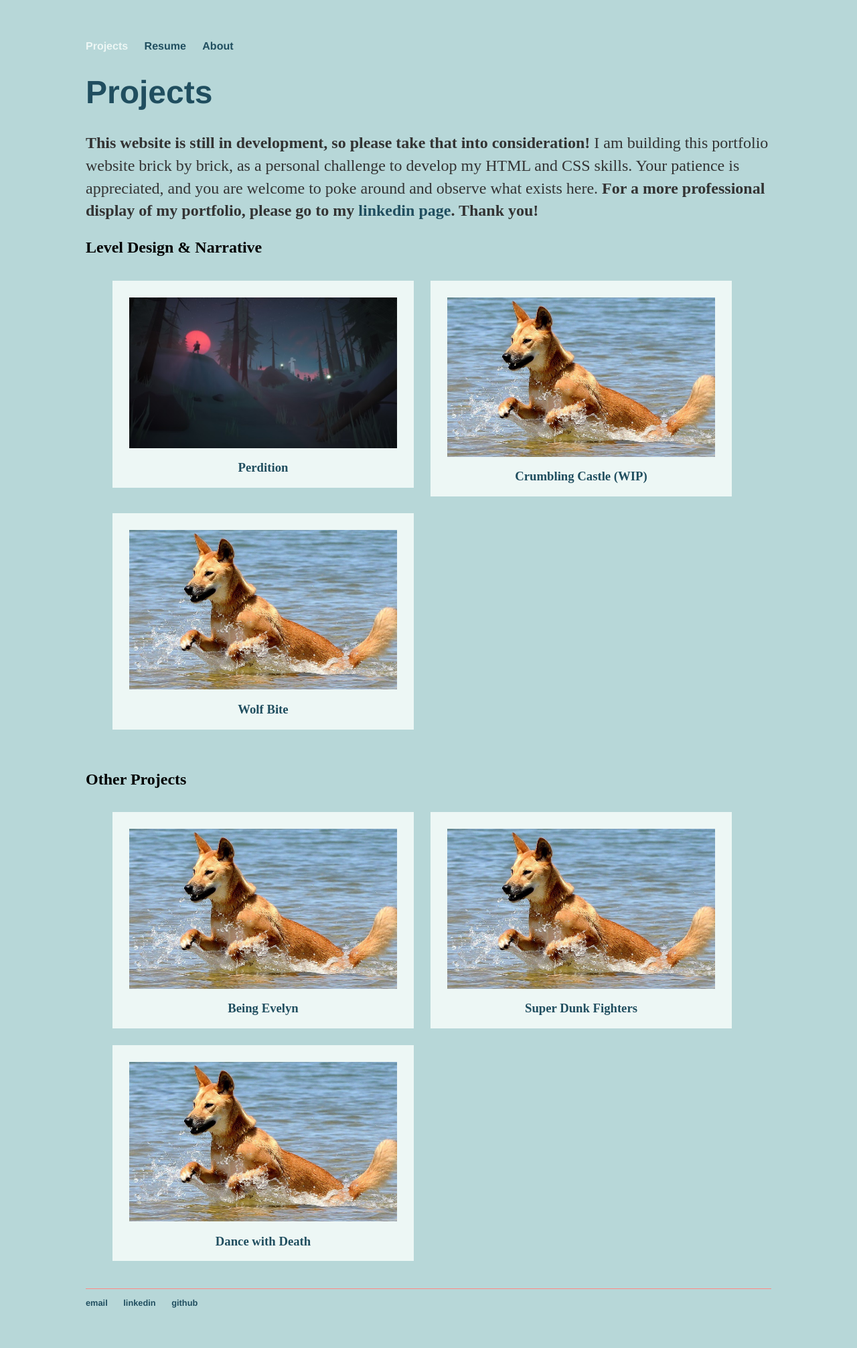
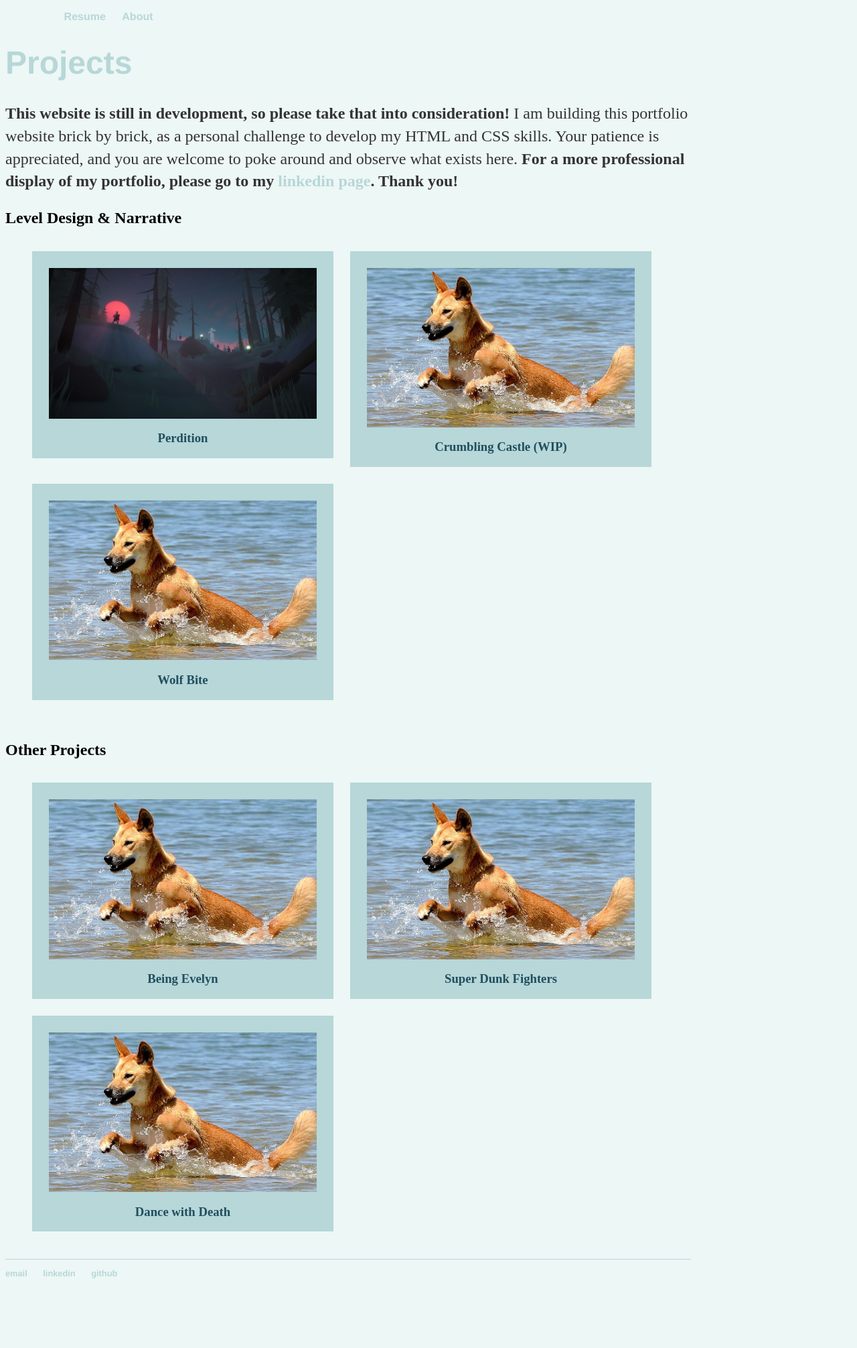
Before and after one commit to digigrant/digigrant.github.io, a Jekyll site: the page built from index.html, in a window 1280 px wide. Shown: the whole page at 67% size. Built offline with Jekyll 4.4.1, drawn with Linux system fonts in a browser that asks for light colours; after the commit the page ends 1921 px from its top, so only the background shows below that.

Commit message:
Update main.scss

```diff
--- a/_sass/main.scss
+++ b/_sass/main.scss
@@ -9,8 +9,7 @@ $font-family: 'Helvetica', 'Arial', 'Sans-Serif';
 
 body
 {
-    background-color: $color2;
-    margin: 60px auto;
+    background-color: $color1;
     width: 80%;
 }
 
@@ -31,7 +30,7 @@ nav ul, footer ul
 a
 {
     text-decoration: none;
-    color: $color3;
+    color: $color2;
 
     &:hover
     {
@@ -43,7 +42,7 @@ h1
 {
     font-size: 3em;
     font-family: $font-family;
-    color: $color3;
+    color: $color2;
 }
 
 p
@@ -55,7 +54,7 @@ p
 
 footer
 {
-    border-top: 1px solid $color5;
+    border-top: 1px solid $color2;
     font-size: .8em;
 }
 
@@ -77,7 +76,7 @@ footer
         {
             float: left;
             width: 450px;
-            background-color: $color1;
+            background-color: $color2;
             margin-right: 25px;
             margin-bottom: 25px;
 
```
